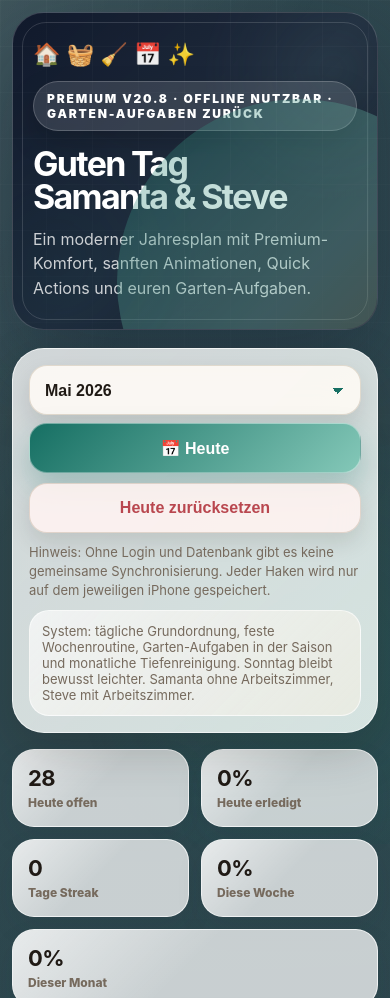
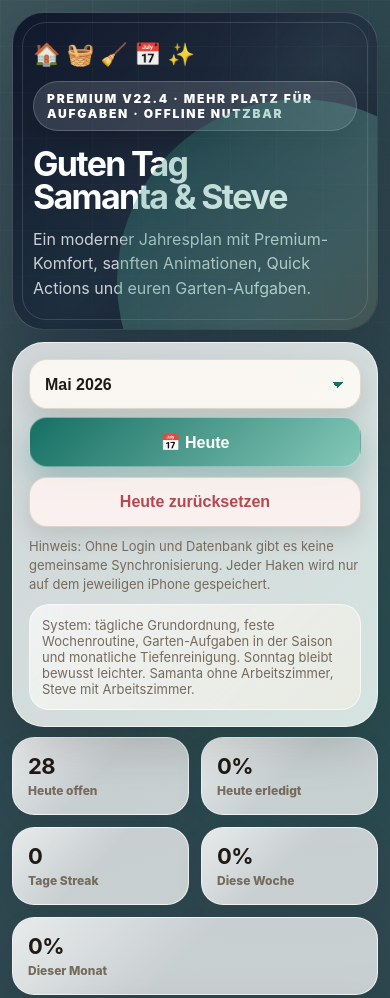
Before and after one commit to vinwiesel1988-sys/Steve, a plain HTML site: page index.html in a window 390 px wide. Shown: the top 998 px of the page. Drawn offline with Linux system fonts and the light colour scheme.

Commit message:
Add files via upload

```diff
--- a/index.html
+++ b/index.html
@@ -4,7 +4,7 @@
 <meta charset="utf-8">
 <meta name="viewport" content="width=device-width, initial-scale=1, viewport-fit=cover">
 <meta name="theme-color" content="#f6f8fb">
-<title>Haushaltsplan 2026 Premium V20.9 – Samanta & Steve</title>
+<title>Haushaltsplan 2026 Premium V22.4 – Samanta & Steve</title>
 <style>
 :root{
   --bg:#15120f;
@@ -306,11 +306,31 @@ body.eveningMode:before{background:linear-gradient(120deg,rgba(255,255,255,.08),
 @keyframes monthFade{from{opacity:.35;transform:translateY(6px)}to{opacity:1;transform:translateY(0)}}
 @media(max-width:720px){.todayWidget{grid-template-columns:1fr 1fr}.todayWidget .widgetCard:last-child{grid-column:1 / -1}#topFab{right:14px;bottom:14px}}
 
+
+.stickyTopArea{
+position:relative;
+z-index:1;
+padding-top:0;
+background:transparent;
+backdrop-filter:none;
+-webkit-backdrop-filter:none;
+}
+
+
+/* V22.4: mehr Sichtfläche für Aufgaben */
+@media(max-width:720px){
+  .hero{margin-bottom:12px}
+  .panel{margin-bottom:10px}
+  .todayWidget{margin:10px 0 12px}
+  .monthTitle{margin:18px 0 12px}
+}
+
 </style>
 </head>
 <body>
 <div class="wrap">
-<section class="hero"><div class="heroIcons">🏠 🧺 🧹 📅 ✨</div><div class="eyebrow">Premium V20.8 · offline nutzbar · Garten-Aufgaben zurück</div><h1><span id="dynamicGreeting">Haushaltsplan 2026</span><br>Samanta & Steve</h1><p>Ein moderner Jahresplan mit Premium-Komfort, sanften Animationen, Quick Actions und euren Garten-Aufgaben.</p></section>
+<section class="hero"><div class="heroIcons">🏠 🧺 🧹 📅 ✨</div><div class="eyebrow">Premium V22.4 · mehr Platz für Aufgaben · offline nutzbar</div><h1><span id="dynamicGreeting">Haushaltsplan 2026</span><br>Samanta & Steve</h1><p>Ein moderner Jahresplan mit Premium-Komfort, sanften Animationen, Quick Actions und euren Garten-Aufgaben.</p></section>
+<div class="stickyTopArea">
 <section class="panel" aria-label="Steuerung"><div class="row"><select id="month" aria-label="Monat wählen"></select><button class="primary" id="todayBtn">📅 Heute</button></div><div class="row"><button class="danger" id="resetDayBtn">Heute zurücksetzen</button><input id="importFile" type="file" accept="application/json"></div><div class="hint">Hinweis: Ohne Login und Datenbank gibt es keine gemeinsame Synchronisierung. Jeder Haken wird nur auf dem jeweiligen iPhone gespeichert.</div><div class="summaryBox">System: tägliche Grundordnung, feste Wochenroutine, Garten-Aufgaben in der Saison und monatliche Tiefenreinigung. Sonntag bleibt bewusst leichter. Samanta ohne Arbeitszimmer, Steve mit Arbeitszimmer.</div></section>
 <section class="todayWidget" aria-label="Heute Übersicht">
   <div class="widgetCard"><strong id="todayOpen">0</strong><span>Heute offen</span></div>
@@ -333,6 +353,7 @@ body.eveningMode:before{background:linear-gradient(120deg,rgba(255,255,255,.08),
   <div class="awardBox" id="awardBox">Monatsauszeichnung erscheint automatisch bei hoher Erledigungsquote.</div>
 </section>
 <section class="stats"><div class="stat"><b>Samanta</b><span id="samStats" class="mini">0 von 0 erledigt · 0%</span><div class="bar"><div id="samFill" class="fill"></div></div></div><div class="stat"><b>Steve</b><span id="steStats" class="mini">0 von 0 erledigt · 0%</span><div class="bar"><div id="steFill" class="fill"></div></div></div></section>
+</div>
 <h2 id="monthTitle" class="monthTitle"></h2><section id="days"></section><div class="footer">Erstellt für 2026. Speichert ausschließlich lokal im Browser über localStorage. Keine externen Bibliotheken, kein Tracking, keine Cookies.</div></div>
 <button id="topFab" type="button" aria-label="Zurück nach oben">↑</button><div id="successToast">Starker Tag ✓</div>
 <script>
```
